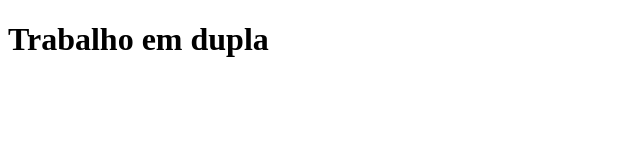
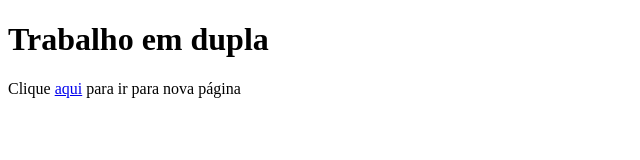
Before and after one commit to BeatrizBortolucci/pratica_dupla, a plain HTML site: page index.html in a window 1280 px wide. Shown: the whole page, without its empty margins (0-640 px from the left). Drawn offline with Linux system fonts and the light colour scheme.

Commit message:
novo paragrafo

```diff
--- a/index.html
+++ b/index.html
@@ -8,6 +8,6 @@
 </head>
 <body>
     <h1>Trabalho em dupla</h1>
-
+    <p>Clique <a href= "nova-pagina.html">aqui</a> para ir para nova página</p>
 </body>
 </html>
```
